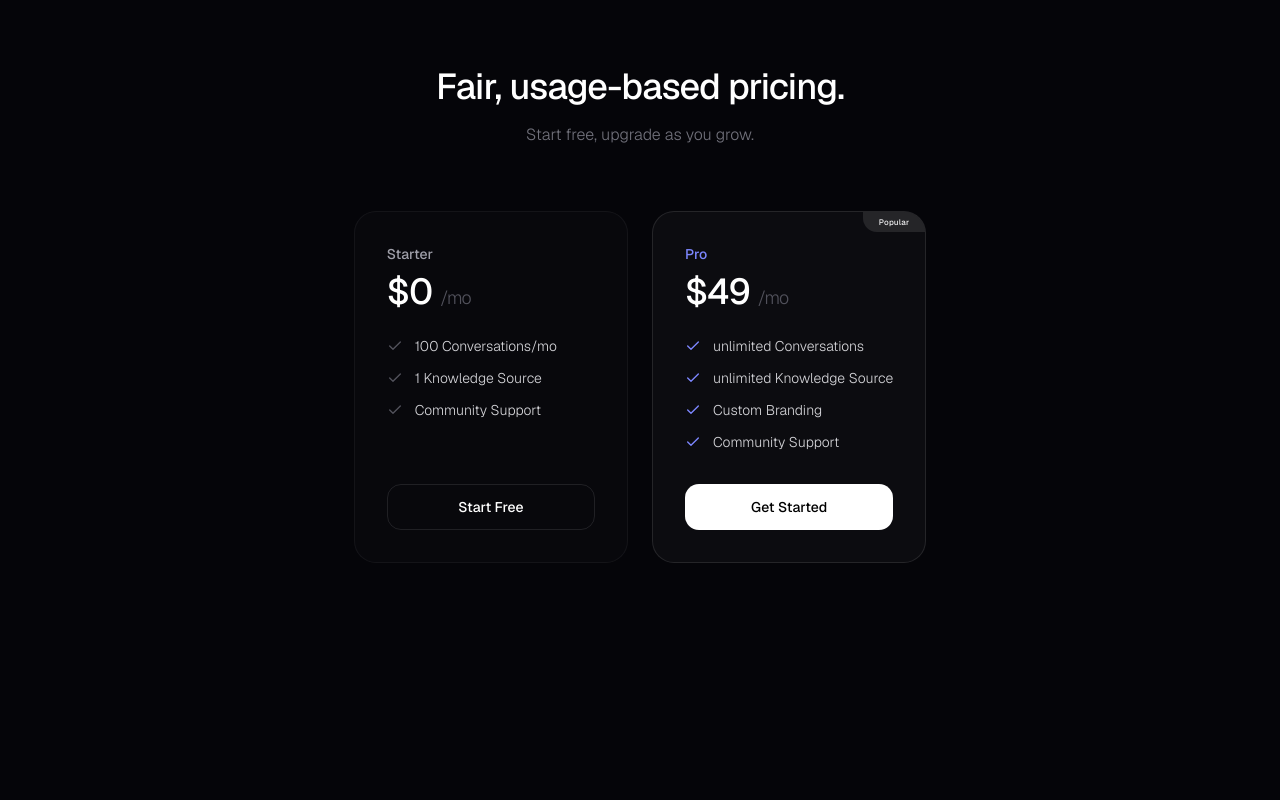
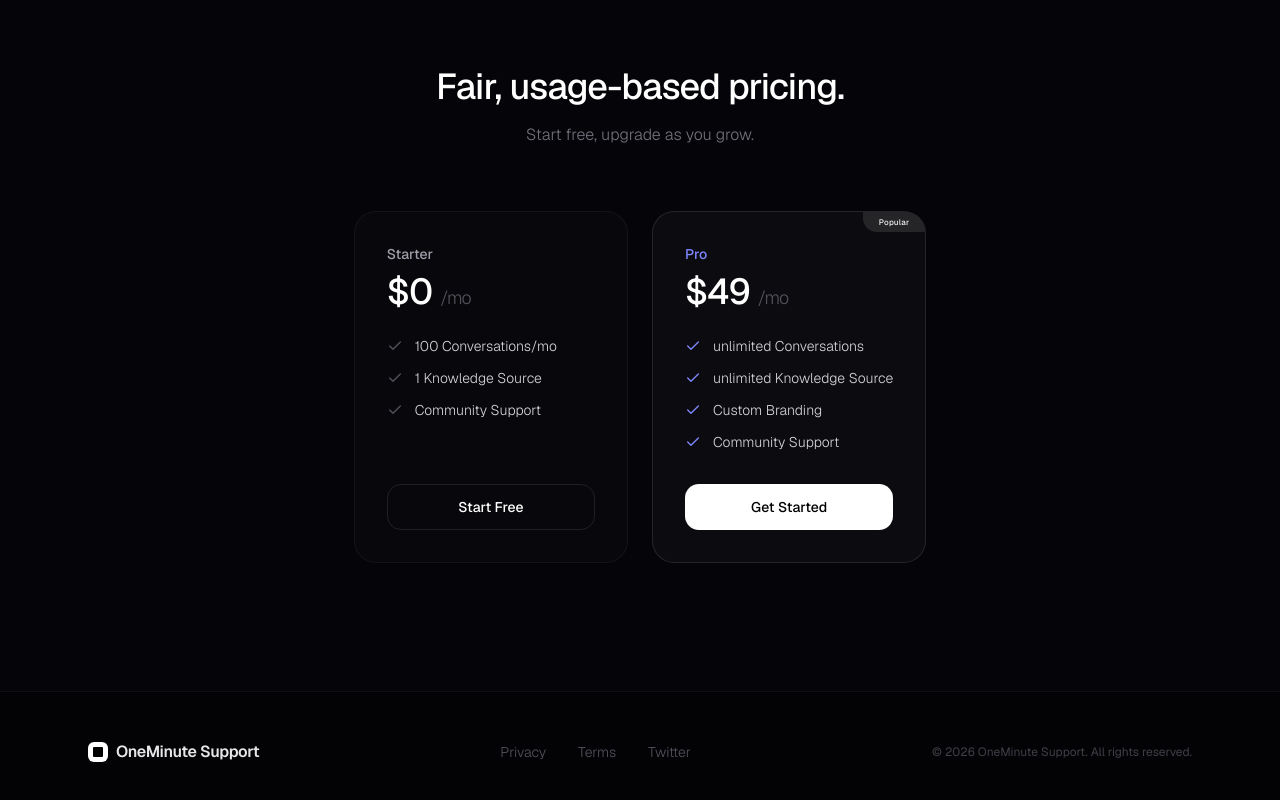
Before and after one commit to malav-adeshara/oneminute-support, a Next.js app: page / in a window 1280 px wide. Shown: the part 2875-3675 px from the top of the page. Before the commit the page ends 3566 px from the top, so only its background shows below. Built offline with nearby package versions, Linux system fonts and the light colour scheme.

Commit message:
Landing Page UI Completed

```diff
--- a/app/page.tsx
+++ b/app/page.tsx
@@ -1,4 +1,5 @@
 import Features from '@/components/landing/features';
+import Footer from '@/components/landing/footer';
 import Hero from '@/components/landing/hero';
 import Integration from '@/components/landing/integration';
 import Navbar from '@/components/landing/nav';
@@ -15,6 +16,7 @@
       <Features />
       <Integration />
       <Pricing />
+      <Footer />
     </main>
   );
 }
--- /dev/null
+++ b/components/landing/footer/index.tsx
@@ -0,0 +1,39 @@
+import Link from 'next/link'
+import React from 'react'
+
+const Footer = () => {
+  return (
+    <footer className="border-t border-white/5 py-12 bg-black/40">
+      <div className='max-w-6xl mx-auto px-6 flex flex-col md:flex-row justify-between items-center gap-6'>
+        <div className="flex items-center gap-2 cursor-pointer">
+          <Link href={"/"} className='flex items-center gap-2'>
+            <div className='w-5 h-5 bg-white rounded-sm flex items-center justify-center'>
+              <div className='w-2.5 h-2.5 bg-black rounded-[1px]'></div>
+            </div>
+            <span className='text-base font-semibold tracking-tight text-white/90'>
+              OneMinute Support
+            </span>
+          </Link>
+        </div>
+
+        <div className="flex gap-8 text-sm text-zinc-600 font-light">
+          <Link href="#" className="hover:text-zinc-400 transition-colors">
+            Privacy
+          </Link>
+          <Link href="#" className="hover:text-zinc-400 transition-colors">
+            Terms
+          </Link>
+          <Link href="#" className="hover:text-zinc-400 transition-colors">
+            Twitter
+          </Link>
+        </div>
+
+        <div className="text-xs text-zinc-700">
+          © 2026 OneMinute Support. All rights reserved.
+        </div>
+      </div>
+    </footer>
+  )
+}
+
+export default Footer
```
